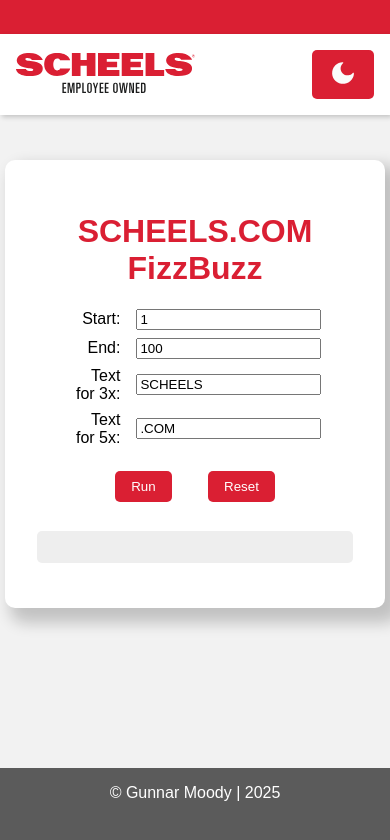
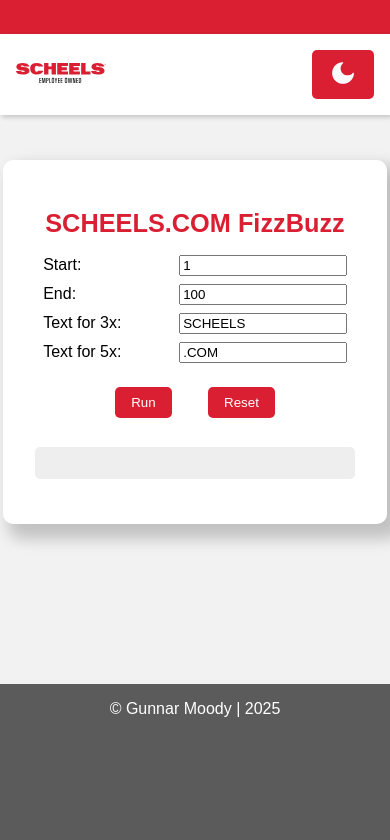
Before and after one commit to MoodyMan04/fizzbuzz-website, a plain HTML site: page docs/index.html in a window 390 px wide. Drawn offline with Linux system fonts and the light colour scheme.

Commit message:
work on mobile responsiveness

```diff
--- a/docs/index.html
+++ b/docs/index.html
@@ -2,6 +2,7 @@
 <html lang="en">
   <head>
     <meta charset="UTF-8" />
+    <meta name="viewport" content="width=device-width, initial-scale=1.0" />
     <title>SCHEELS.COM FizzBuzz</title>
     <link rel="stylesheet" href="styles/styles.css" />
   </head>
--- a/docs/styles/styles.css
+++ b/docs/styles/styles.css
@@ -28,7 +28,7 @@
   background-color: var(--color-bg);
   color: var(--color-text);
   font-family: Arial, sans-serif;
-  margin: 5px;
+  margin: 0.2rem;
   text-align: center;
 }
 
@@ -106,11 +106,13 @@
 
 .logo {
   margin: 1rem;
-  height: 40px;
+  max-height: 40px;
+  min-height: 20px;
 }
 
 .button-icon {
-  height: 30px;
+  max-height: 30px;
+  min-height: 20px;
 }
 
 /* Container */
@@ -125,24 +127,26 @@
 
 .container h1 {
   color: var(--color-primary);
+  font-size: 3vmax;
 }
 
 .container .form-row {
   display: flex;
   align-items: center;
-  margin: 0.5rem 10%;
+  margin: 0.5rem;
 }
 
 .container .form-row label {
   width: 120px;
   margin-right: 1rem;
-  text-align: right;
+  text-align: left;
 }
 
 .container .form-row input,
 .container .form-row select,
 .container .form-row textarea {
   flex: 1;
+  min-width: 4rem;
 }
 
 .container .output {
```
